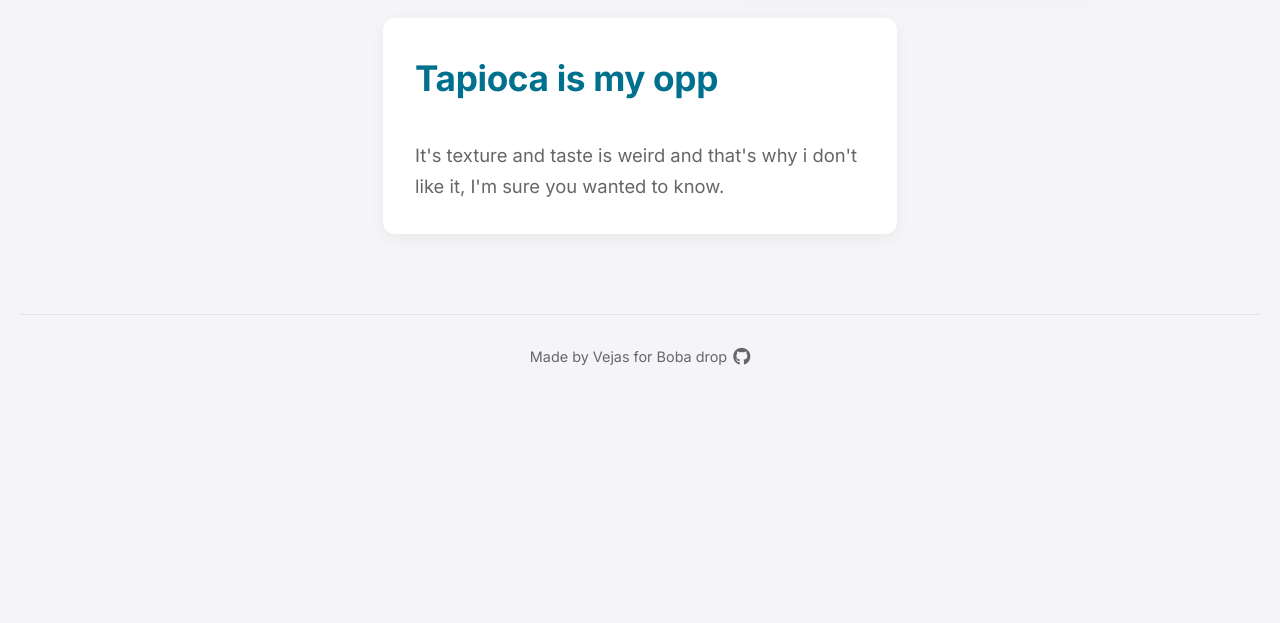
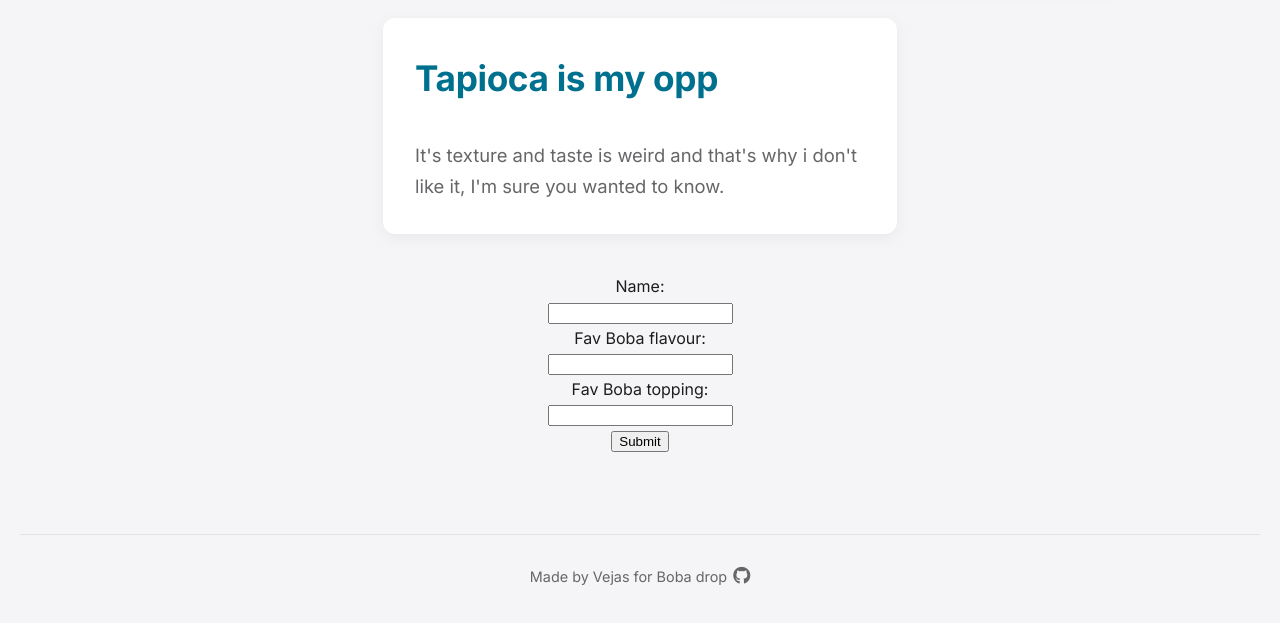
Before and after one commit to Las-Vejas/web-boba, a plain HTML site: page index.html in a window 1280 px wide. Shown: the part 539-1162 px from the top of the page. Before the commit the page ends 967 px from the top, so only its background shows below. Drawn offline with Linux system fonts and the light colour scheme.

Commit message:
added form linked with google forms

```diff
--- a/index.html
+++ b/index.html
@@ -21,6 +21,15 @@
             <p>It's texture and taste is weird and that's why i don't like it, I'm sure you wanted to know.</p>
         </div>
     </div>
+<form action="https://docs.google.com/forms/d/e/1FAIpQLSd1pmXkEAH15wrxPJCI_JwW30Ft7a6QrxYaerJjMsdc2935ZQ/formResponse" method="post" target="_blank">
+  <label for="name">Name:</label><br>
+  <input type="text" id="name" name="entry.1027981529"><br>
+  <label for="flavour">Fav Boba flavour:</label><br>
+  <input type="text" id="flavour" name="entry.1929299062"><br>
+  <label for="topping">Fav Boba topping:</label><br>
+  <input type="text" id="topping" name="entry.403711013"><br>
+  <button type="submit" id="submit">Submit</button>
+</form>
 </body>
 <footer>
     <div class="footer-content">
```
